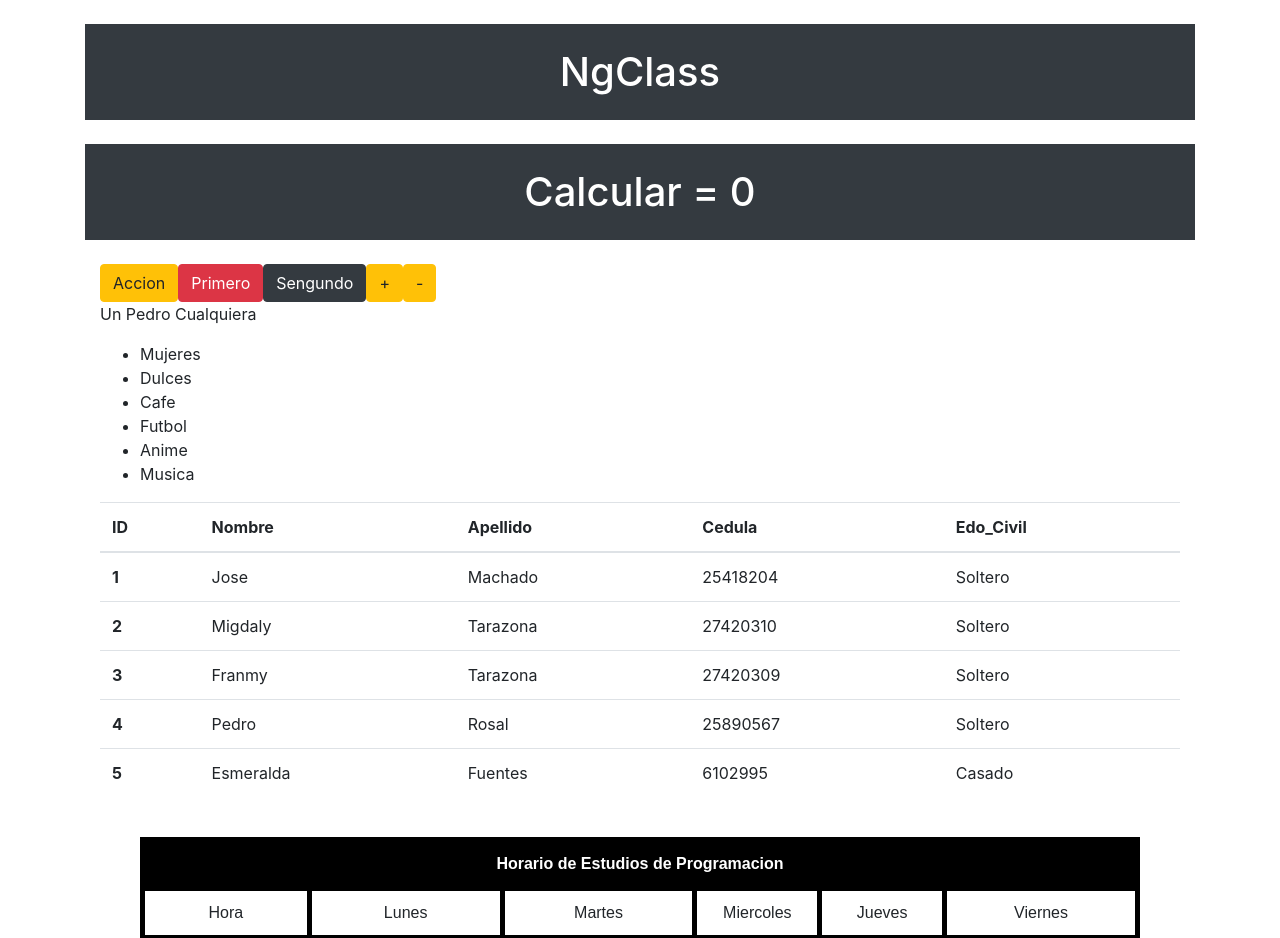
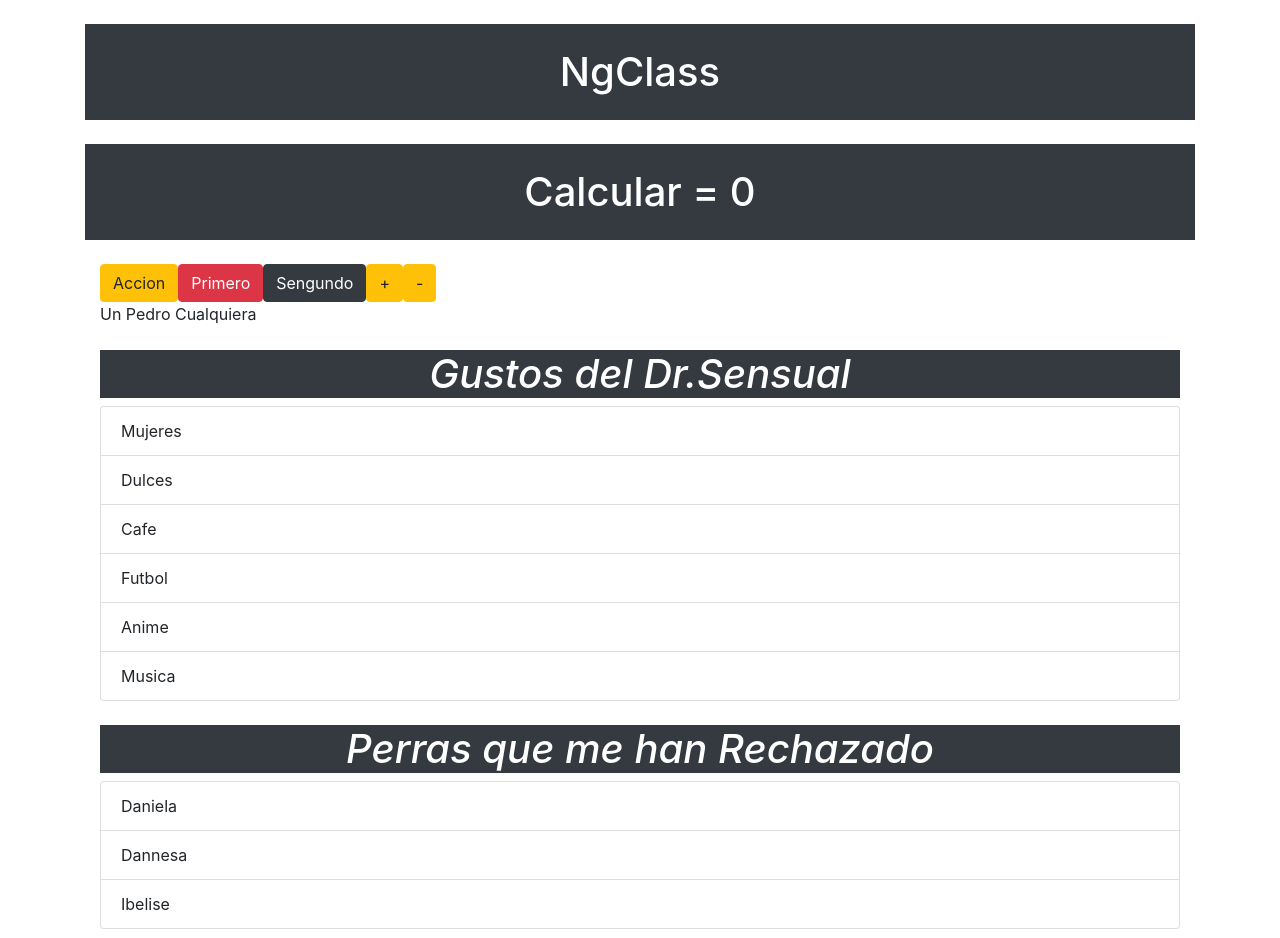
Before and after one commit to jose00796/Angular_My-app_CASA, an Angular app: page / in a window 1280 px wide. Shown: the top 938 px of the page. Built offline with nearby package versions, Linux system fonts and the light colour scheme.

Commit message:
Agregamos una Lista de Perras sin Conrazon y unos pequeños estilos a las lista y la tabla

```diff
--- a/src/app/directiva-ng/directiva-ng.component.html
+++ b/src/app/directiva-ng/directiva-ng.component.html
@@ -24,28 +24,39 @@
 </div>
 
 <div class="container">
-    <ul>
-        <li *ngFor = "let Gustos of MisGustos"> {{Gustos}}</li>
+
+    <h1 class="container mt-4 bg-dark text-white text-center display-5 font-italic">Gustos del Dr.Sensual</h1>
+
+    <ul class="list-group">
+        <li class="list-group-item" *ngFor = "let Gustos of MisGustos"> {{Gustos}}</li>
     </ul>
 
-    <table class="table">
+    <h1 class="container mt-4 bg-dark text-white text-center display-5 font-italic">Perras que me han Rechazado</h1>
+
+    <ul class="list-group">
+        <li class="list-group-item" *ngFor = "let Brujas of Perras"> {{Brujas}}</li>
+    </ul>
+
+    <h1 class="container mt-4 bg-dark text-white text-center display-5 font-italic">AC-Pirata</h1>
+    <table class="table table-bordered table-hover">
+
         <thead>
             <tr>
-                <th scope="col">ID</th>
-                <th scope="col">Nombre</th>
-                <th scope="col">Apellido</th>
-                <th scope="col">Cedula</th>
-                <th scope="col">Edo_Civil</th>
+                <th class="text-center" scope="col">ID</th>
+                <th class="text-center" scope="col">Nombre</th>
+                <th class="text-center" scope="col">Apellido</th>
+                <th class="text-center" scope="col">Cedula</th>
+                <th class="text-center" scope="col">Edo_Civil</th>
             </tr>
         </thead>
 
         <tbody>
             <tr *ngFor = "let persona of personas; index as i">
-                <th scope = "row">{{i + 1}}</th>
-                <td>{{persona.nombre}}</td>
-                <td>{{persona.apellido}}</td>
-                <td>{{persona.cedula}}</td>
-                <td>{{persona.edo_civil}}</td>
+                <th class="text-center" scope = "row">{{i + 1}}</th>
+                <td class="text-center">{{persona.nombre}}</td>
+                <td class="text-center">{{persona.apellido}}</td>
+                <td class="text-center">{{persona.cedula}}</td>
+                <td class="text-center">{{persona.edo_civil}}</td>
             </tr>
         </tbody>
     </table>
--- a/src/app/directiva-ng/directiva-ng.component.ts
+++ b/src/app/directiva-ng/directiva-ng.component.ts
@@ -13,6 +13,7 @@ export class DirectivaNGComponent implements OnInit {
   activo:string;
 
   MisGustos:string[] = ['Mujeres', 'Dulces', 'Cafe', 'Futbol', 'Anime', 'Musica'];
+  Perras:string[] = ['Daniela', 'Dannesa', 'Ibelise'];
 
   personas:Array<any> = [
     {nombre:'Jose', apellido:'Machado', cedula:25418204, edo_civil:'Soltero'},
```
